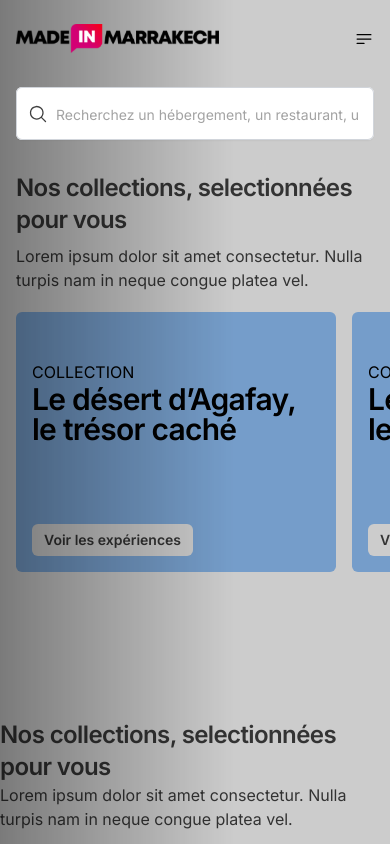
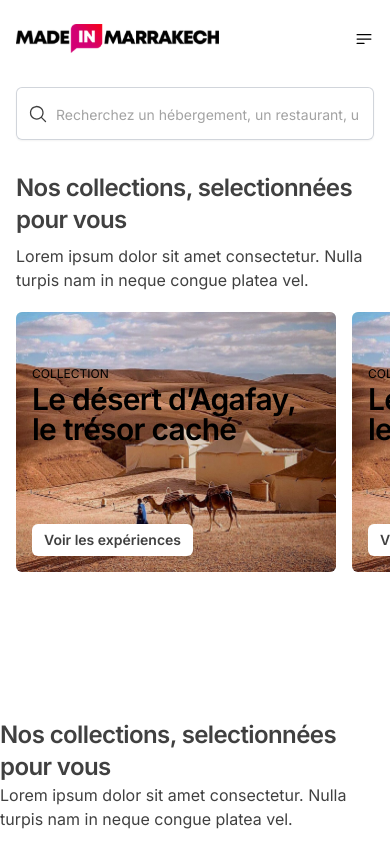
Before and after one commit to mimcity/madeincity_integration, a Next.js app: page / in a window 390 px wide. Shown: the top 844 px of the page. Built offline with nearby package versions, Linux system fonts and the light colour scheme.

Commit message:
slider card linear gradient added

```diff
--- a/components/Hero.tsx
+++ b/components/Hero.tsx
@@ -46,8 +46,8 @@ const Hero = () => {
           </div>
         </div>
       </div>
-      <div className="w-3/5 h-full absolute inset-0 z-40 bg-gradient-to-r from-black/40 to-transparent" />
-      <div className="bg-black opacity-20 w-full h-full absolute inset-0 z-40" />
+      <div className="w-3/5 h-full absolute inset-0 z-40 bg-gradient-to-r from-black/40 to-transparent md:block hidden" />
+      <div className="bg-black opacity-20 w-full h-full absolute inset-0 z-40 md:block hidden" />
     </Layout>
   );
 };
--- a/components/SliderSection.tsx
+++ b/components/SliderSection.tsx
@@ -16,7 +16,7 @@ const SliderSection = () => {
           <DescriptionLink>Voir toutes nos collections</DescriptionLink>
         </div>
       </div>
-      <div className="mt-5 flex md:gap-6 gap-4 overflow-x-auto">
+      <div className="mt-5 flex md:gap-6 gap-4 overflow-x-auto sliderScrollbar">
         <CollectionCard />
         <CollectionCard />
         <CollectionCard />
--- a/components/UI/CollectionCard.tsx
+++ b/components/UI/CollectionCard.tsx
@@ -1,12 +1,22 @@
+import Image from "next/image";
 import React from "react";
+import SliderImage from "../../assets/SliderImage.jpg";
 
 const CollectionCard = () => {
   return (
-    <article className="aspect-video max-w-[320px] md:max-w-[480px] md:h-[288px] md:max-h-full h-[260px] w-full bg-blue-300 flex rounded-md">
-      <div className="pt-12 pb-4 px-4 flex">
+    <article className="aspect-video max-w-[320px] md:max-w-[480px] md:h-[288px] md:max-h-full h-[260px] w-full flex relative">
+      <div>
+        <Image
+          src={SliderImage}
+          className="rounded-md overflow-hidden"
+          fill
+          alt="Card Image"
+        />
+      </div>
+      <div className="pt-12 pb-4 px-4 flex z-20">
         <div className="flex flex-col justify-between">
           <div>
-            <span>COLLECTION</span>
+            <span className="uppercase text-xs">collection</span>
             <h2 className="text-3xl font-semibold leading-[30px] -tracking-wide">
               Le désert d’Agafay, le trésor caché
             </h2>
@@ -18,6 +28,7 @@ const CollectionCard = () => {
           </div>
         </div>
       </div>
+      <div className="bg-gradient-to-l from-black/20 to-transparent z-10 absolute w-full h-full rounded-md" />
     </article>
   );
 };
--- a/styles/globals.css
+++ b/styles/globals.css
@@ -26,6 +26,6 @@ body {
     rgb(var(--background-start-rgb));
 }
 
-.negativeTracking {
-  letter-spacing: -2;
+.sliderScrollbar::-webkit-scrollbar {
+  display: none;
 }
```
Also changed, not shown: assets/SliderImage.jpg (added).
